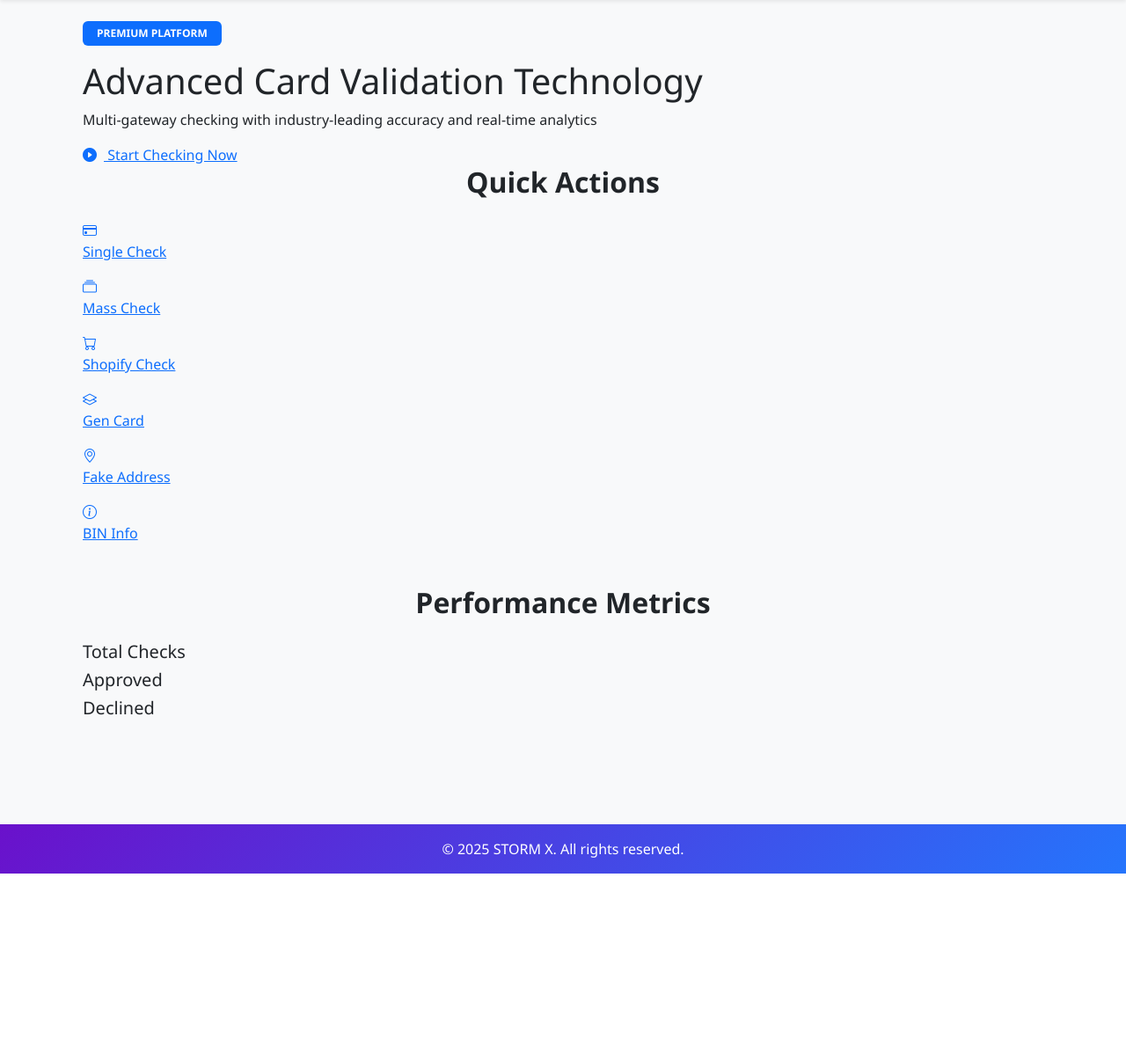
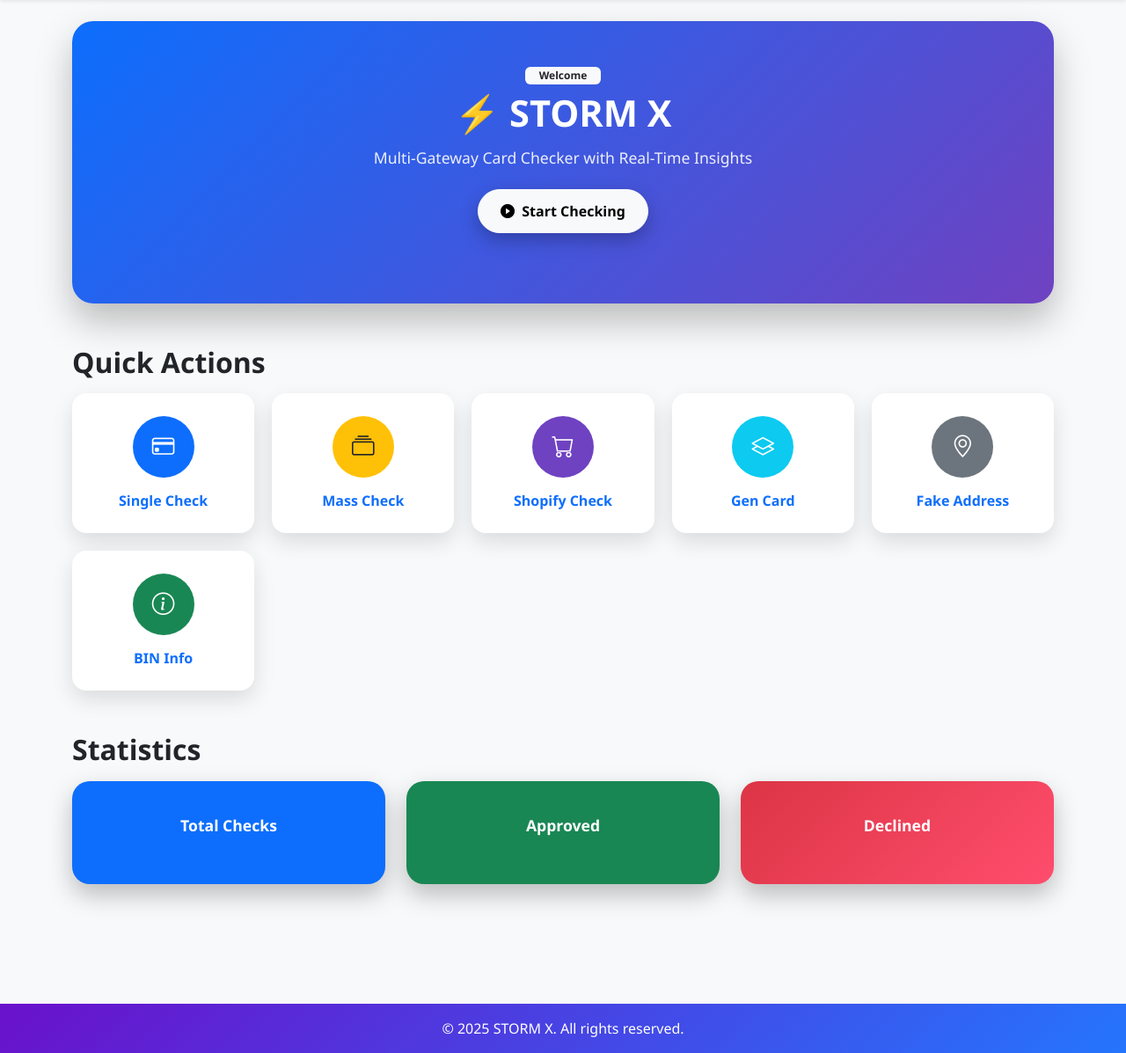
Before and after one commit to was-x/Stormx, a Python web app: template templates/index.html in a window 1280 px wide. Shown: the part 64-1261 px from the top of the page at 88% size. Before the commit the page ends 1057 px from the top, so only its background shows below. Run offline with Jinja, Linux system fonts and the light colour scheme; the template is opened without the code that fills it, so the values that code supplies are empty.

Commit message:
Update index.html

```diff
--- a/templates/index.html
+++ b/templates/index.html
@@ -1,47 +1,235 @@
 {% extends "base.html" %}
-{% block title %}STORM X - Premium Card Validation Platform{% endblock %}
+{% block title %}STORM X - Dashboard{% endblock %}
 {% block content %}
-<div class="hero-section">
-  <div class="hero-bg"></div>
-  <div class="container">
-    <div class="hero-content glass-card">
-      <span class="badge bg-primary mb-3 px-3 py-2">PREMIUM PLATFORM</span>
-      <h1 class="hero-title">Advanced Card Validation Technology</h1>
-      <p class="hero-subtitle">Multi-gateway checking with industry-leading accuracy and real-time analytics</p>
-      <a href="{{ url_for('single_check') }}" class="hero-btn">
-        <i class="bi bi-play-circle-fill me-2"></i> Start Checking Now
+<style>
+/* -------------------------
+   Hero Section
+-------------------------- */
+.hero-android {
+  background: linear-gradient(135deg, #0d6efd, #6f42c1);
+  color: #fff;
+  border-radius: 24px;
+  padding: 3rem 1.5rem 5rem;
+  position: relative;
+  overflow: hidden;
+  text-align: center;
+  box-shadow: 0 20px 40px rgba(0,0,0,.25);
+  transform-style: preserve-3d;
+  perspective: 1000px;
+  transition: transform 0.4s ease, box-shadow 0.4s ease;
+}
+.hero-android:hover {
+  transform: rotateX(4deg) rotateY(-4deg) scale(1.02);
+  box-shadow: 0 30px 60px rgba(0,0,0,.35);
+}
+.hero-android .title {
+  font-weight: 900;
+  font-size: clamp(1.6rem, 4vw, 2.6rem);
+  margin-bottom: 12px;
+}
+.hero-android .lead {
+  font-size: 1.1rem;
+  opacity: 0.9;
+  margin-bottom: 1.4rem;
+}
+.hero-btn {
+  border-radius: 999px;
+  padding: 0.75rem 1.6rem;
+  font-weight: 600;
+  box-shadow: 0 8px 20px rgba(0,0,0,.25);
+  transition: transform 0.3s ease, box-shadow 0.3s ease;
+}
+.hero-btn:hover {
+  transform: scale(1.08);
+  box-shadow: 0 12px 28px rgba(0,0,0,.3);
+}
+
+/* Wave Animation */
+.wave {
+  position: absolute;
+  left: 0;
+  bottom: -1px;
+  width: 100%;
+  height: 120px;
+}
+.wave path {
+  animation: moveWave 12s linear infinite alternate;
+}
+@keyframes moveWave {
+  0% { transform: translateX(0); }
+  100% { transform: translateX(-50px); }
+}
+
+/* -------------------------
+   Quick Links Section
+-------------------------- */
+.quick-links-grid {
+  display: grid;
+  grid-template-columns: repeat(2,1fr);
+  gap: 20px;
+}
+@media (min-width:768px) {
+  .quick-links-grid {
+    grid-template-columns: repeat(5,1fr);
+  }
+}
+.quick-link {
+  display: flex;
+  flex-direction: column;
+  align-items: center;
+  justify-content: center;
+  padding: 1.6rem;
+  border-radius: 16px;
+  background: #fff;
+  box-shadow: 0 10px 25px rgba(0,0,0,.12);
+  text-decoration: none;
+  color: #0d6efd;
+  transition: transform 0.4s ease, box-shadow 0.4s ease;
+  transform-style: preserve-3d;
+}
+.quick-link:hover {
+  transform: rotateX(6deg) rotateY(-6deg) scale(1.1);
+  box-shadow: 0 22px 45px rgba(0,140,255,0.45);
+}
+.quick-link-icon {
+  width: 70px;
+  height: 70px;
+  border-radius: 50%;
+  display: flex;
+  align-items: center;
+  justify-content: center;
+  margin-bottom: 14px;
+  font-size: 1.6rem;
+  color: #fff;
+  transition: transform 0.3s ease, box-shadow 0.3s ease;
+}
+.quick-link:hover .quick-link-icon {
+  transform: rotate(8deg) scale(1.1);
+  box-shadow: 0 0 20px rgba(255,255,255,.4);
+}
+.quick-link-name {
+  font-weight: 600;
+  font-size: 1rem;
+  margin: 0;
+  text-align: center;
+}
+
+/* Color Variants */
+.bg-purple { background: #6f42c1 !important; }
+.bg-primary { background: #0d6efd !important; }
+.bg-warning { background: #ffc107 !important; color: #212529 !important; }
+.bg-info    { background: #0dcaf0 !important; }
+.bg-success { background: #198754 !important; }
+.bg-secondary { background: #6c757d !important; }
+
+/* -------------------------
+   Stats Section
+-------------------------- */
+.stat-card {
+  border-radius: 20px;
+  padding: 2.5rem 1rem;
+  text-align: center;
+  color: #fff;
+  box-shadow: 0 12px 28px rgba(0,0,0,.25);
+  transition: transform 0.3s ease, box-shadow 0.3s ease;
+  transform-style: preserve-3d;
+}
+.stat-card:hover {
+  transform: rotateX(5deg) rotateY(-5deg) scale(1.05);
+  box-shadow: 0 20px 40px rgba(0,0,0,.35);
+}
+.stat-card h5 {
+  font-weight: 600;
+  font-size: 1.1rem;
+  margin-bottom: 1rem;
+}
+.stat-card h2 {
+  font-weight: 900;
+  font-size: 2.6rem;
+  margin: 0;
+}
+
+/* Stat Colors */
+.stat-card.bg-primary {
+  background: linear-gradient(135deg,#0d6efd,#3a86ff);
+}
+.stat-card.bg-success {
+  background: linear-gradient(135deg,#198754,#28a745);
+}
+.stat-card.bg-danger {
+  background: linear-gradient(135deg,#dc3545,#ff4d6d);
+}
+
+/* -------------------------
+   Dark Mode
+-------------------------- */
+body.dark-mode .quick-link {
+  background: #1e1e1e;
+  color: #e6edf3;
+  box-shadow: 0 10px 25px rgba(0,0,0,.6);
+}
+body.dark-mode .hero-android {
+  background: #1f1f1f;
+  color: #fff;
+  box-shadow: 0 10px 25px rgba(0,0,0,.6);
+}
+body.dark-mode .stat-card.bg-primary {
+  background: linear-gradient(135deg,#0a58ca,#3a86ff);
+}
+body.dark-mode .stat-card.bg-success {
+  background: linear-gradient(135deg,#157347,#28a745);
+}
+body.dark-mode .stat-card.bg-danger {
+  background: linear-gradient(135deg,#bb2d3b,#ff4d6d);
+}
+</style>
+
+<!-- Hero -->
+<section class="hero-android mb-5">
+  <span class="badge bg-light text-dark mb-2 px-3 py-1">Welcome</span>
+  <h1 class="title">⚡ STORM X</h1>
+  <p class="lead">Multi-Gateway Card Checker with Real-Time Insights</p>
+  <a href="{{ url_for('single_check') }}" class="btn btn-light hero-btn">
+    <i class="bi bi-play-circle-fill me-1"></i> Start Checking
   </a>
-    </div>
-  </div>
-</div>
+  <svg class="wave" viewBox="0 0 1440 120" preserveAspectRatio="none">
+    <path fill="rgba(255,255,255,.25)">
+      <animate attributeName="d" dur="12s" repeatCount="indefinite"
+        values="
+        M0,64L80,69.3C160,75,320,85,480,85.3C640,85,800,75,960,69.3C1120,64,1280,64,1360,64L1440,64L1440,120L0,120Z;
+        M0,96L80,80C160,64,320,32,480,21.3C640,11,800,21,960,37.3C1120,53,1280,75,1360,85.3L1440,96L1440,120L0,120Z;
+        M0,64L80,69.3C160,75,320,85,480,85.3C640,85,800,75,960,69.3C1120,64,1280,64,1360,64L1440,64L1440,120L0,120Z
+        " />
+    </path>
+  </svg>
+</section>
 
-<div class="container">
 <!-- Quick Links -->
 <section class="mb-5">
-    <h2 class="text-center mb-4 fw-bold">Quick Actions</h2>
+  <h2 class="fw-bold mb-3">Quick Actions</h2>
   <div class="quick-links-grid">
-      <a href="{{ url_for('single_check') }}" class="quick-link glass-card">
-        <div class="quick-link-icon"><i class="bi bi-credit-card"></i></div>
+    <a href="{{ url_for('single_check') }}" class="quick-link">
+      <div class="quick-link-icon bg-primary"><i class="bi bi-credit-card"></i></div>
       <p class="quick-link-name">Single Check</p>
     </a>
-      <a href="{{ url_for('mass_check_page') }}" class="quick-link glass-card">
-        <div class="quick-link-icon"><i class="bi bi-collection"></i></div>
+    <a href="{{ url_for('mass_check_page') }}" class="quick-link">
+      <div class="quick-link-icon bg-warning"><i class="bi bi-collection"></i></div>
       <p class="quick-link-name">Mass Check</p>
     </a>
-      <a href="{{ url_for('shopify_check') }}" class="quick-link glass-card">
-        <div class="quick-link-icon"><i class="bi bi-cart"></i></div>
+    <a href="{{ url_for('shopify_check') }}" class="quick-link">
+      <div class="quick-link-icon bg-purple"><i class="bi bi-cart"></i></div>
       <p class="quick-link-name">Shopify Check</p>
     </a>
-      <a href="{{ url_for('gen_card') }}" class="quick-link glass-card">
-        <div class="quick-link-icon"><i class="bi bi-layers"></i></div>
+    <a href="{{ url_for('gen_card') }}" class="quick-link">
+      <div class="quick-link-icon bg-info"><i class="bi bi-layers"></i></div>
       <p class="quick-link-name">Gen Card</p>
     </a>
-      <a href="{{ url_for('fake_address') }}" class="quick-link glass-card">
-        <div class="quick-link-icon"><i class="bi bi-geo-alt"></i></div>
+    <a href="{{ url_for('fake_address') }}" class="quick-link">
+      <div class="quick-link-icon bg-secondary"><i class="bi bi-geo-alt"></i></div>
       <p class="quick-link-name">Fake Address</p>
     </a>
-      <a href="{{ url_for('bin_info_page') }}" class="quick-link glass-card">
-        <div class="quick-link-icon"><i class="bi bi-info-circle"></i></div>
+    <a href="{{ url_for('bin_info_page') }}" class="quick-link">
+      <div class="quick-link-icon bg-success"><i class="bi bi-info-circle"></i></div>
       <p class="quick-link-name">BIN Info</p>
     </a>
   </div>
@@ -49,57 +237,55 @@
 
 <!-- Stats -->
 <section class="mb-5">
-    <h2 class="text-center mb-4 fw-bold">Performance Metrics</h2>
-    <div class="stats-grid">
-      <div class="stat-card">
+  <h2 class="fw-bold mb-3">Statistics</h2>
+  <div class="row">
+    <div class="col-md-4 mb-3">
+      <div class="stat-card bg-primary">
         <h5>Total Checks</h5>
         <h2 id="totalChecks">{{ total_checks }}</h2>
       </div>
-      <div class="stat-card">
+    </div>
+    <div class="col-md-4 mb-3">
+      <div class="stat-card bg-success">
         <h5>Approved</h5>
         <h2 id="approvedCount">{{ approved_count }}</h2>
       </div>
-      <div class="stat-card">
+    </div>
+    <div class="col-md-4 mb-3">
+      <div class="stat-card bg-danger">
         <h5>Declined</h5>
         <h2 id="declinedCount">{{ declined_count }}</h2>
       </div>
     </div>
+  </div>
 </section>
-</div>
 
 <script>
-// Additional animations for the dashboard
-document.addEventListener('DOMContentLoaded', function() {
-  // Animate quick links on scroll
-  const quickLinks = document.querySelectorAll('.quick-link');
-
-  const quickLinksObserver = new IntersectionObserver((entries) => {
-    entries.forEach((entry, index) => {
-      if (entry.isIntersecting) {
-        setTimeout(() => {
-          entry.target.style.opacity = 1;
-          entry.target.style.transform = 'translateY(0)';
-        }, index * 100);
+// Stats load + count-up animation
+async function loadStats() {
+  try {
+    const response = await fetch('/get_results');
+    const data = await response.json();
+    const results = data.results || [];
+    const totalChecks = results.length;
+    const approvedCount = results.filter(r => r.status && r.status.toLowerCase() === 'approved').length;
+    const declinedCount = totalChecks - approvedCount;
+    animateValue('totalChecks', 0, totalChecks, 1500);
+    animateValue('approvedCount', 0, approvedCount, 1500);
+    animateValue('declinedCount', 0, declinedCount, 1500);
+  } catch (err) { console.error('Failed to load stats:', err); }
 }
-    });
-  }, { threshold: 0.1 });
-
-  quickLinks.forEach((link, index) => {
-    link.style.opacity = 0;
-    link.style.transform = 'translateY(20px)';
-    link.style.transition = 'opacity 0.5s ease, transform 0.5s ease';
-    quickLinksObserver.observe(link);
-  });
-
-  // Parallax effect for hero background
-  const heroBg = document.querySelector('.hero-bg');
-  window.addEventListener('scroll', () => {
-    if (heroBg) {
-      const scrolled = window.pageYOffset;
-      const rate = scrolled * -0.5;
-      heroBg.style.transform = `translate3d(0px, ${rate}px, 0px)`;
+function animateValue(id, start, end, duration) {
+  const obj = document.getElementById(id);
+  let startTimestamp = null;
+  const step = (ts) => {
+    if (!startTimestamp) startTimestamp = ts;
+    const progress = Math.min((ts - startTimestamp) / duration, 1);
+    obj.textContent = Math.floor(progress * (end - start) + start);
+    if (progress < 1) window.requestAnimationFrame(step);
+  };
+  window.requestAnimationFrame(step);
 }
-  });
-});
+document.addEventListener('DOMContentLoaded', loadStats);
 </script>
 {% endblock %}
```
Lines whose indentation alone changed are shown as unchanged.
